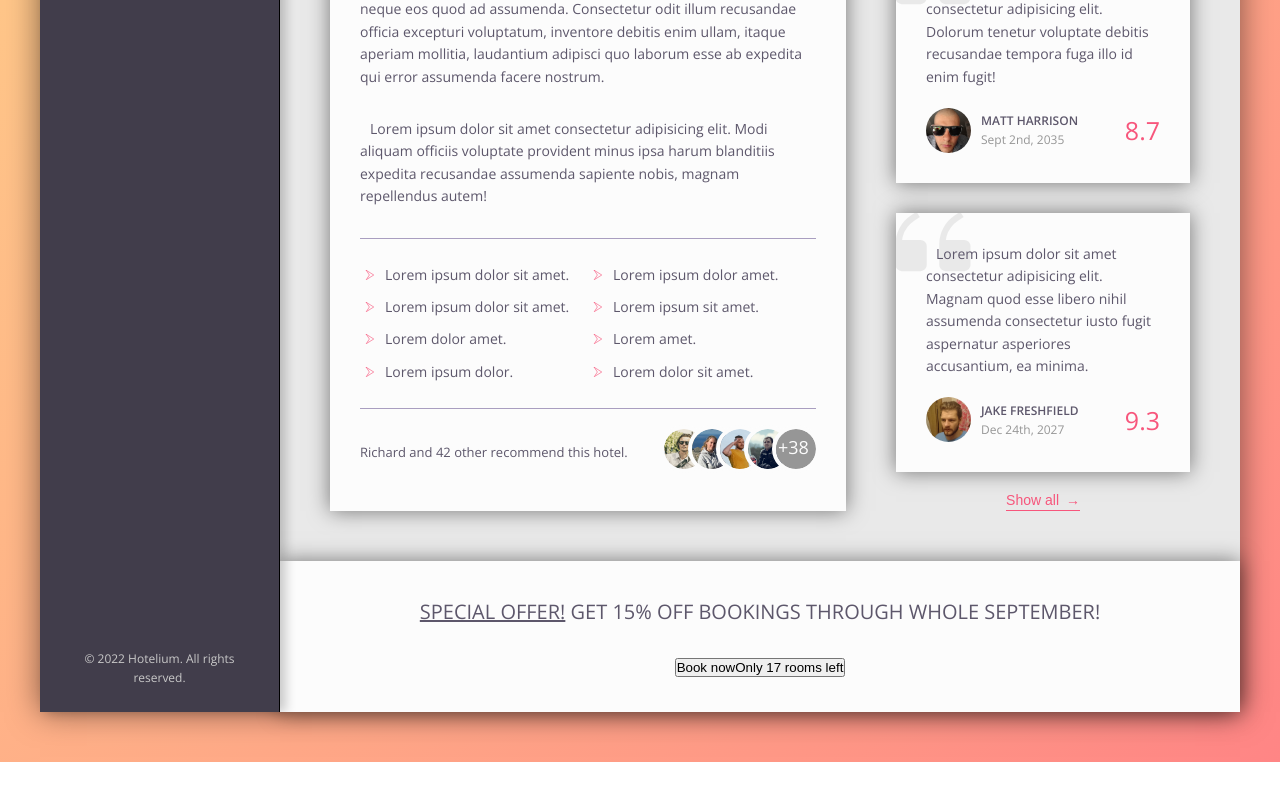
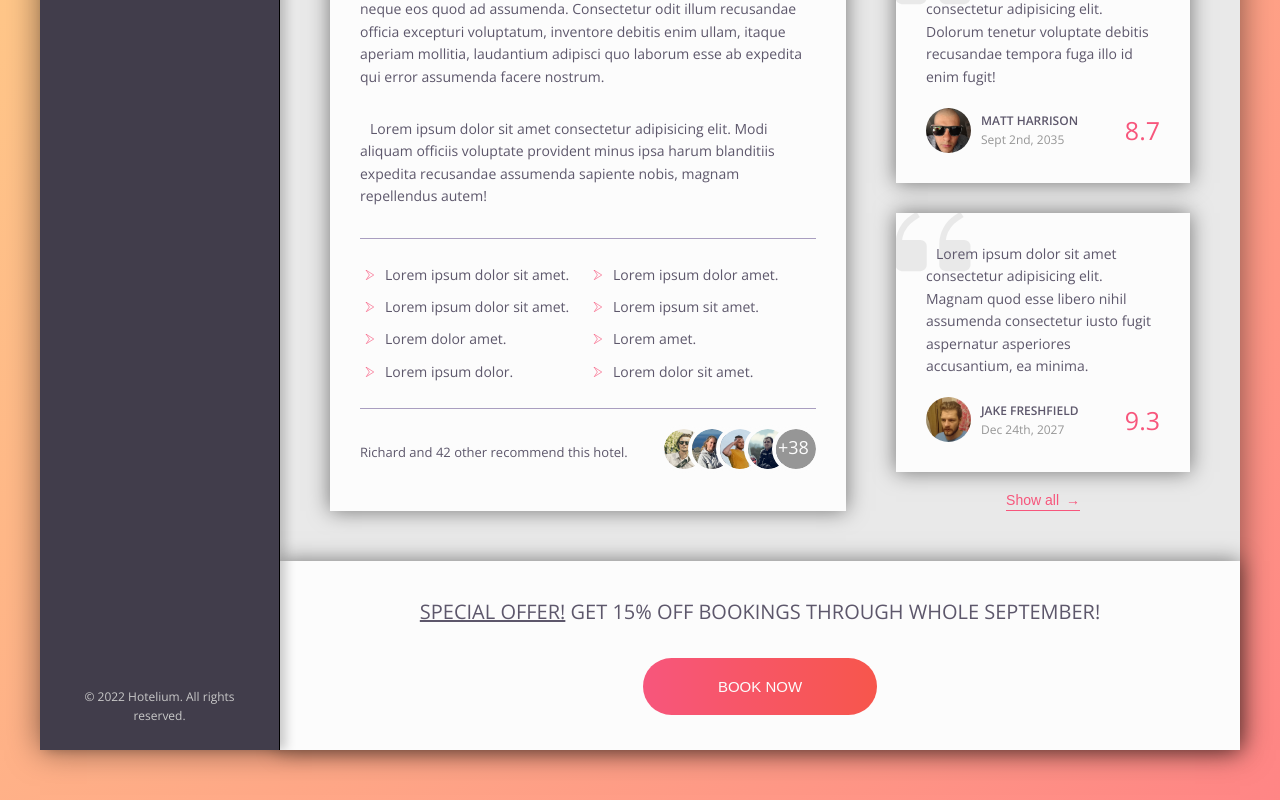
Before and after one commit to ArminasStrolys/advanced-styling-project-2, a React (Create React App) app: page / in a window 1280 px wide. Shown: the part 528-1328 px from the top of the page. Before the commit the page ends 1290 px from the top, so only its background shows below. Built offline with nearby package versions, Linux system fonts and the light colour scheme.

Commit message:
Button functionality

```diff
--- a/src/style/_base.scss
+++ b/src/style/_base.scss
@@ -2,6 +2,7 @@
 :root {
   --col-white: #fcfcfc;
   --col-brink-pink: #f7567c;
+  --col-brink-pink-l: #f7564c;
   --col-cornsilk: #fffae3;
   --col-mid-blue-green: #99e1d9;
   --col-independence-lighter: #a99ec0;
--- a/src/style/_components.scss
+++ b/src/style/_components.scss
@@ -388,3 +388,37 @@
     }
   }
 }
+.btn {
+  font-size: 1.5rem;
+  font-weight: 300;
+  text-transform: uppercase;
+  border-radius: 10rem;
+  border: none;
+  background-image: linear-gradient(
+    to right,
+    var(--col-brink-pink),
+    var(--col-brink-pink-l)
+  );
+  color: var(--col-white);
+  position: relative;
+  overflow: hidden;
+  cursor: pointer;
+  transition: all 0.2rem;
+  &:hover &__invisible {
+    top: 0%;
+  }
+  &__visible {
+    display: inline-block;
+    padding: 2rem 7.5rem;
+  }
+  &__invisible {
+    display: inline-block;
+    position: absolute;
+    color: black;
+    top: -100%;
+    left: 0;
+    padding: 2rem 0rem;
+    width: 100%;
+    height: 100%;
+  }
+}
```
